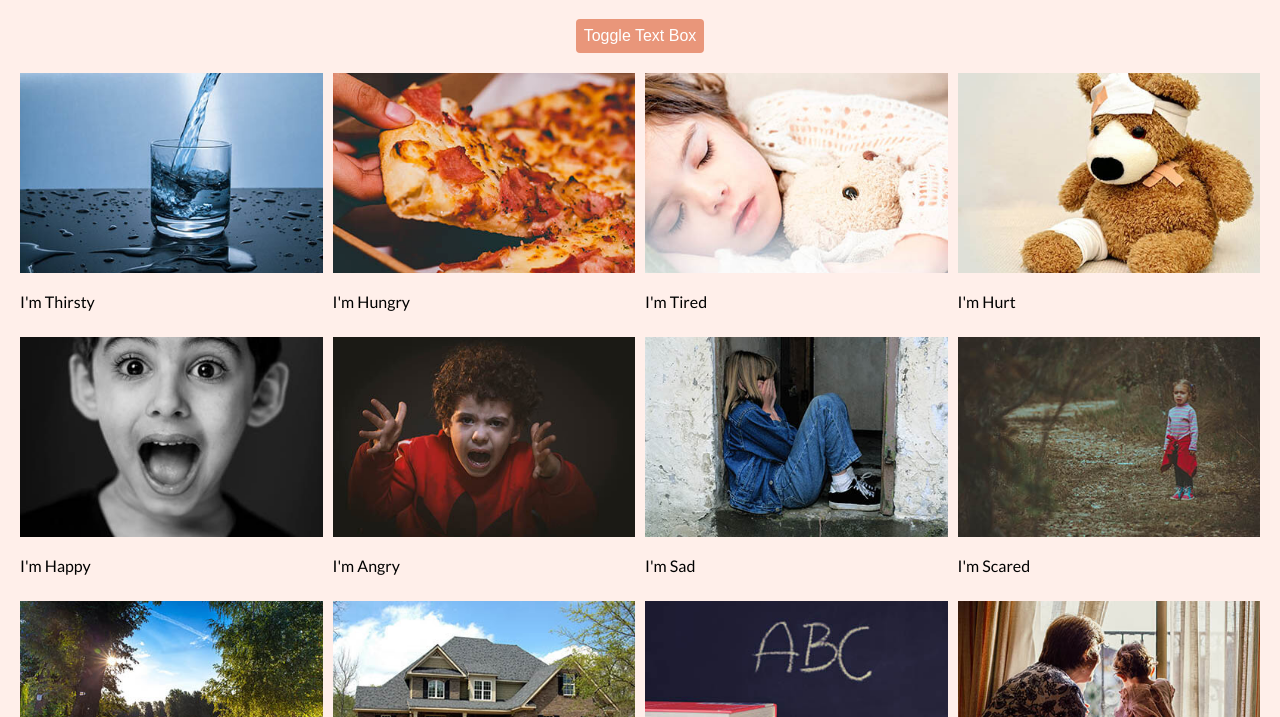
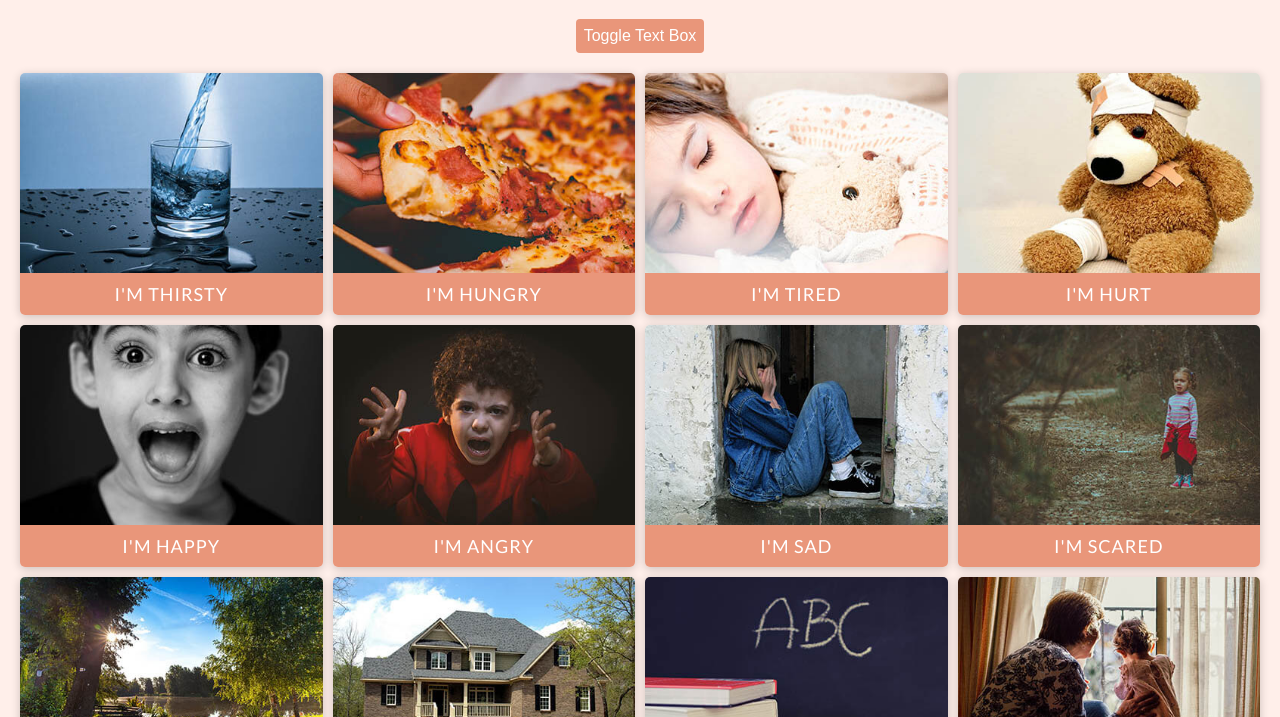
Before and after one commit to tod619/speech_text_reader, a plain HTML site: page index.html in a window 1280 px wide. Shown: the part 83-800 px from the top of the page. Drawn offline with Linux system fonts and the light colour scheme.

Commit message:
add style to box, box active + info in style.css file

```diff
--- a/style.css
+++ b/style.css
@@ -98,9 +98,35 @@ main {
 /* End: Main Section */
 
 /* Start: box class */
+.box {
+  box-shadow: 0 2px 10px rgba(0, 0, 0, 0.2);
+  border-radius: 5px;
+  display: flex;
+  flex-direction: column;
+  cursor: pointer;
+  overflow: hidden;
+  transition: box-shadow 0.2s ease-out;
+}
+
+.box.active {
+  box-shadow: 0 0 5px 10px darksalmon;
+}
+
 .box img {
   width: 100%;
   height: 200px;
   object-fit: cover;
 }
+
+.box .info {
+  background-color: darksalmon;
+  color: #fff;
+  font-size: 18px;
+  letter-spacing: 1px;
+  text-transform: uppercase;
+  margin: 0;
+  padding: 10px;
+  height: 100%;
+  text-align: center;
+}
 /* End: box class */
```
